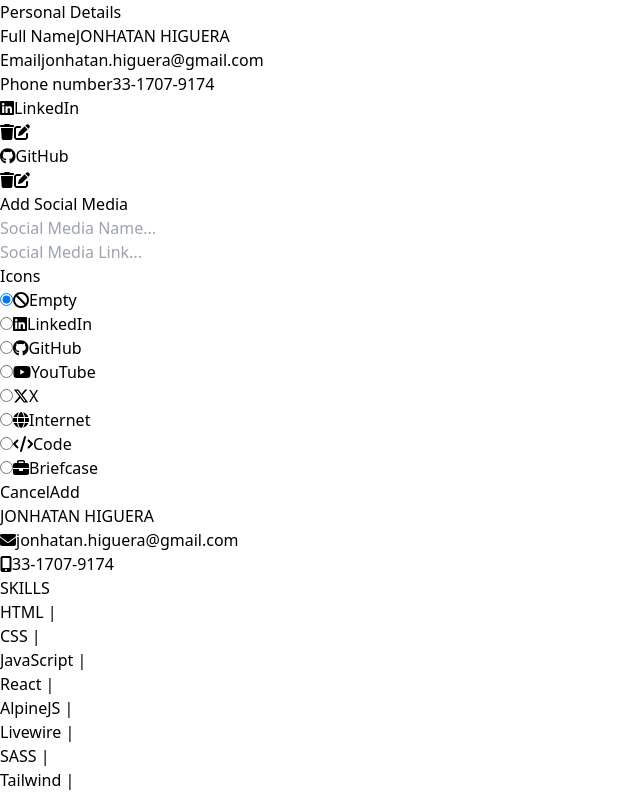
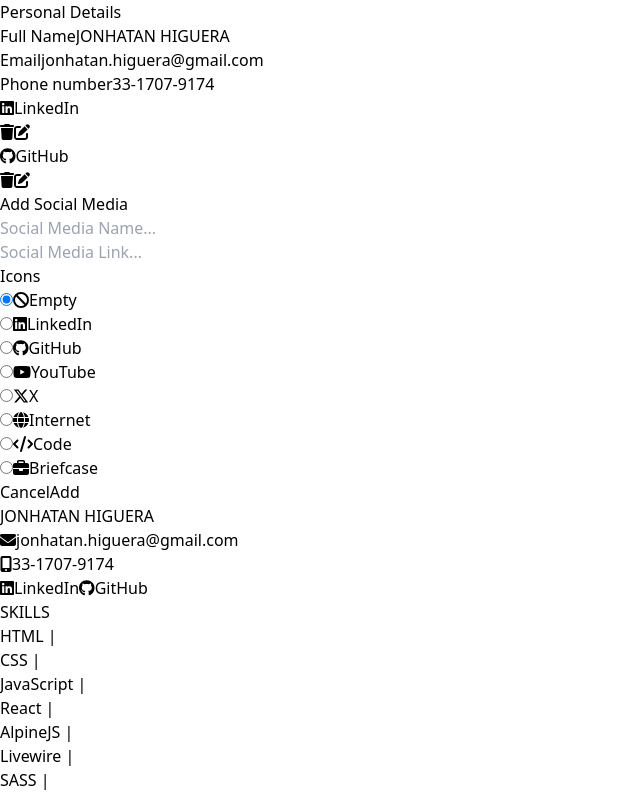
Before and after one commit to jonhatanh/cv-builder-application, a React (Vite) app: page / in a window 1280 px wide. Shown: the top 796 px of the page, without its empty margins (0-640 px from the left). Built offline with nearby package versions, Linux system fonts and the light colour scheme.

Commit message:
Fix empty Icons and links in Social Media

```diff
--- a/src/App.jsx
+++ b/src/App.jsx
@@ -15,13 +15,13 @@ function App() {
       id: crypto.randomUUID(),
       name: "LinkedIn",
       link: "https://www.linkedin.com/in/jonhatan-higuera/",
-      icon: "LinkedIn",
+      iconName: "LinkedIn",
     },
     {
       id: crypto.randomUUID(),
       name: "GitHub",
       link: "https://github.com/jonhatanh",
-      icon: "GitHub",
+      iconName: "GitHub",
     },
   ]);
   const [education, setEducation] = useState([
@@ -108,6 +108,7 @@ function App() {
       ></PersonalDetails>
       <CVPreview
         personalDetails={personalDetails}
+        socialMedia={socialMedia}
         education={education}
         experience={experience}
         skills={skills}
--- a/src/components/CVPreview.jsx
+++ b/src/components/CVPreview.jsx
@@ -1,8 +1,20 @@
 import { FontAwesomeIcon } from "@fortawesome/react-fontawesome";
 import CVSection from "./CVSection";
-import { faEnvelope, faMobileScreenButton } from "@fortawesome/free-solid-svg-icons";
+import {
+  faEnvelope,
+  faMobileScreenButton,
+} from "@fortawesome/free-solid-svg-icons";
+import SocialMediaItem from './SocialMediaItem'
+import { getIcon } from "../helpers";
 
-function CVPreview({ personalDetails, education, experience, skills, others }) {
+function CVPreview({
+  personalDetails,
+  socialMedia,
+  education,
+  experience,
+  skills,
+  others,
+}) {
   const skillsList = skills.map((skill, index) => {
     if (index === skills.length - 1) {
       return <li>{skill}</li>;
@@ -21,21 +33,24 @@ function CVPreview({ personalDetails, education, experience, skills, others }) {
         <h3 className="mb-1 text-center text-3xl font-bold">
           {personalDetails.name}
         </h3>
-        <div className="mb-3 flex justify-center gap-3">
+        <div className="mb-3 flex flex-wrap justify-center gap-x-3 gap-y-0">
           <p>
             <FontAwesomeIcon className="mr-1" icon={faEnvelope} />
             {personalDetails.email}
           </p>
           <p>
-            <FontAwesomeIcon className="mr-1" icon={faMobileScreenButton } />
+            <FontAwesomeIcon className="mr-1" icon={faMobileScreenButton} />
             {personalDetails.phone}
           </p>
+          {socialMedia.map((socialItem) => (
+            <SocialMediaItem key={socialItem.id} socialMedia={socialItem} />
+          ))}
         </div>
         <div className="h-1 w-full bg-black"></div>
       </div>
       <div>
         <h4 className="mb-2 text-center text-lg font-bold">SKILLS</h4>
-        <ul className="mx-auto flex max-w-sm flex-wrap justify-center gap-2 align-middle ">
+        <ul className="columnred mx-auto flex max-w-sm flex-wrap justify-center gap-2 align-middle">
           {skillsList}
         </ul>
       </div>
--- a/src/components/FormItem.jsx
+++ b/src/components/FormItem.jsx
@@ -1,4 +1,4 @@
-function FormItem({ type = "text", value, handleChange, name, labelText, placeHolder }) {
+function FormItem({ type = "text", value, handleChange, name, labelText = "", placeHolder, ...restProps }) {
   return (
     <div className="flex flex-col flex-1">
       <label htmlFor={name} className="text-lg font-semibold">
@@ -11,6 +11,7 @@ function FormItem({ type = "text", value, handleChange, name, labelText, placeHo
         placeholder={placeHolder}
         onChange={(e) => handleChange(name, e.target.value)}
         className="border-black-100 rounded-md border-2 p-1 focus:bg-sky-100"
+        {...restProps}
       />
     </div>
   );
--- a/src/components/SocialMediaForm.jsx
+++ b/src/components/SocialMediaForm.jsx
@@ -1,17 +1,15 @@
 import { useState } from "react";
 import FormItem from "./FormItem";
 import { FontAwesomeIcon } from "@fortawesome/react-fontawesome";
-import { icons } from "../constants";
+import { icons } from "../helpers";
 
-
-
-function SocialMediaForm({addSocialMedia}) {
+function SocialMediaForm({ addSocialMedia }) {
   const [openForm, setOpenForm] = useState(false);
   const [socialMedia, setSocialMedia] = useState({
     id: crypto.randomUUID(),
     name: "",
     link: "",
-    icon: "Empty",
+    iconName: "Empty",
   });
 
   function handleChange(property, value) {
@@ -28,19 +26,20 @@ function SocialMediaForm({addSocialMedia}) {
       id: socialMedia.id,
       name: "",
       link: "",
-      icon: "Empty",
+      iconName: "Empty",
     });
     setOpenForm(false);
   }
 
-  function handleAddSocialMedia() {
+  function handleFormSubmit(e) {
+    e.preventDefault();
     addSocialMedia(socialMedia);
     setOpenForm(false);
     setSocialMedia({
       id: crypto.randomUUID(),
       name: "",
       link: "",
-      icon: "Empty",
+      iconName: "Empty",
     });
   }
 
@@ -54,13 +53,14 @@ function SocialMediaForm({addSocialMedia}) {
       >
         Add Social Media
       </button>
-      <div className={hiddenDivClass}>
+      <form onSubmit={handleFormSubmit} className={hiddenDivClass}>
         <FormItem
           // labelText="Name..."
           value={socialMedia.name}
           name="name"
           placeHolder="Social Media Name..."
           handleChange={handleChange}
+          required
         ></FormItem>
         <FormItem
           // labelText="Name..."
@@ -75,8 +75,8 @@ function SocialMediaForm({addSocialMedia}) {
           {icons.map(({ name, icon }) => (
             <div key={name} className="flex gap-2">
               <input
-                checked={socialMedia.icon === name}
-                onChange={(e) => handleChange("icon", e.target.value)}
+                checked={socialMedia.iconName === name}
+                onChange={(e) => handleChange("iconName", e.target.value)}
                 type="radio"
                 value={name}
                 name="icon"
@@ -97,12 +97,11 @@ function SocialMediaForm({addSocialMedia}) {
         </button>
         <button
           className="block flex-1 rounded-full border-2 bg-sky-500 font-semibold text-white transition-all ease-in-out hover:bg-sky-700"
-          type="button"
-          onClick={handleAddSocialMedia}
+          type="submit"
         >
           Add
         </button>
-      </div>
+      </form>
     </div>
   );
 }
--- /dev/null
+++ b/src/components/SocialMediaItem.jsx
@@ -0,0 +1,25 @@
+import { FontAwesomeIcon } from "@fortawesome/react-fontawesome";
+import { getIcon } from "../helpers";
+
+function socialMediaItem({ socialMedia }) {
+
+  const socialMediaIcon = socialMedia.iconName !== "Empty" && (
+    <FontAwesomeIcon className="mr-1" icon={getIcon(socialMedia.iconName)} />
+  );
+  return socialMedia.link ? (
+    <a
+      className="underline underline-offset-2"
+      href={socialMedia.link}
+    >
+      {socialMediaIcon}
+      {socialMedia.name}
+    </a>
+  ) : (
+    <p>
+      {socialMediaIcon}
+      {socialMedia.name}
+    </p>
+  );
+}
+
+export default socialMediaItem;
--- a/src/components/SocialMediaList.jsx
+++ b/src/components/SocialMediaList.jsx
@@ -1,24 +1,17 @@
 import { faPenToSquare, faTrash } from "@fortawesome/free-solid-svg-icons";
 import { FontAwesomeIcon } from "@fortawesome/react-fontawesome";
-import { icons } from "../constants";
+import { getIcon } from "../helpers";
+import SocialMediaItem from "./SocialMediaItem";
 
-function SocialMediaList( {socialMedia}) {
-
-  function getIcon(iconName) {
-    if(iconName === 'Empty') return;
-    const {icon} = icons.find((icon) => icon.name === iconName);
-    return <FontAwesomeIcon icon={icon} className="mr-1"/>;
-  }
-
-
+function SocialMediaList({ socialMedia }) {
   return (
     <ul className="my-4">
       {socialMedia.map((social) => (
         <li
-            className="flex justify-between items-center rounded-md p-3 shadow-md"
+          className="flex items-center justify-between rounded-md p-3 shadow-md"
           key={social.name}
         >
-            <a href={social.link}>{getIcon(social.icon)}{social.name}</a>
+          <SocialMediaItem socialMedia={social} />
           <div className="flex gap-2">
             <button className="rounded-full px-2 py-1 hover:bg-slate-300">
               <FontAwesomeIcon icon={faTrash} />
--- a/src/constants.js
+++ b/src/helpers.js
@@ -45,3 +45,9 @@ export const icons = [
     icon: faBriefcase,
   },
 ];
+
+export function getIcon(iconName) {
+  if (iconName === "Empty") return null;
+  const { icon } = icons.find((icon) => icon.name === iconName);
+  return icon;
+}
```
Lines whose indentation alone changed are shown as unchanged.
